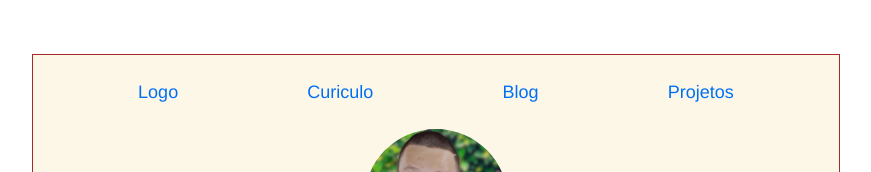
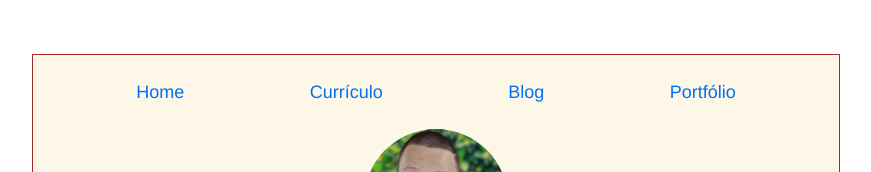
Before and after one commit to Andreyrvs/portfolio-blog, a Next.js app: page / in a window 1280 px wide. Shown: the top 172 px of the page, without its empty margins (204-1075 px from the left). Built offline with nearby package versions, Linux system fonts and the light colour scheme.

Commit message:
fix: Ortografia

```diff
--- a/src/components/navbar/Navbar.tsx
+++ b/src/components/navbar/Navbar.tsx
@@ -6,16 +6,16 @@ export default function Navbar() {
     <nav className={styles.container}>
       <ul className={styles.ul}>
         <li>
-          <Link href="/">Logo</Link>
+          <Link href="/">Home</Link>
         </li>
         <li>
-          <Link href="/curriculo">Curiculo</Link>
+          <Link href="/curriculo">Currículo</Link>
         </li>
         <li>
           <Link href="/blog">Blog</Link>
         </li>
         <li>
-          <Link href="/projetos">Projetos</Link>
+          <Link href="/projetos">Portfólio</Link>
         </li>
       </ul>
     </nav>
--- a/src/pages/projetos/index.tsx
+++ b/src/pages/projetos/index.tsx
@@ -19,7 +19,7 @@ function Projetos({ repositories }: any) {
 
   return (
     <Layout>
-      <h1>Projetos</h1>
+      <h1>Projetos 📚</h1>
       <ul className={styles.cardContainer}>{handleRepositories}</ul>
     </Layout>
   );
```
